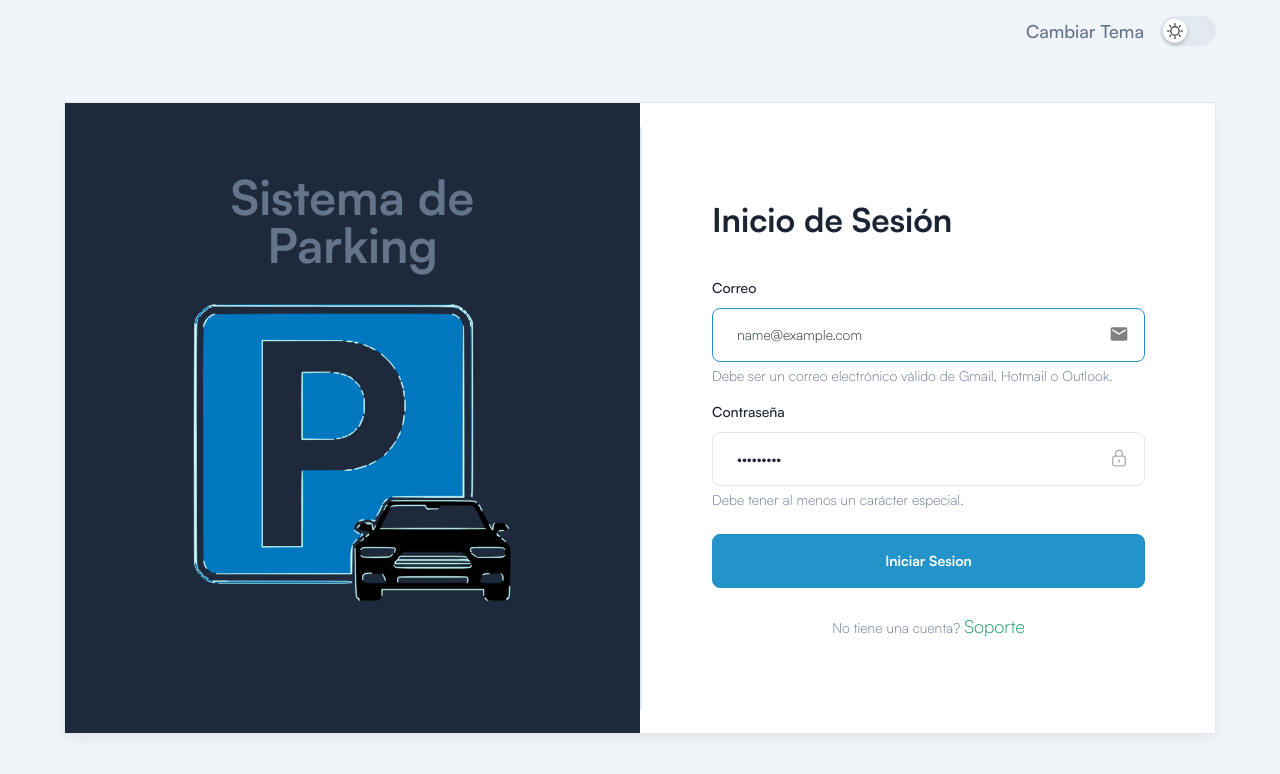
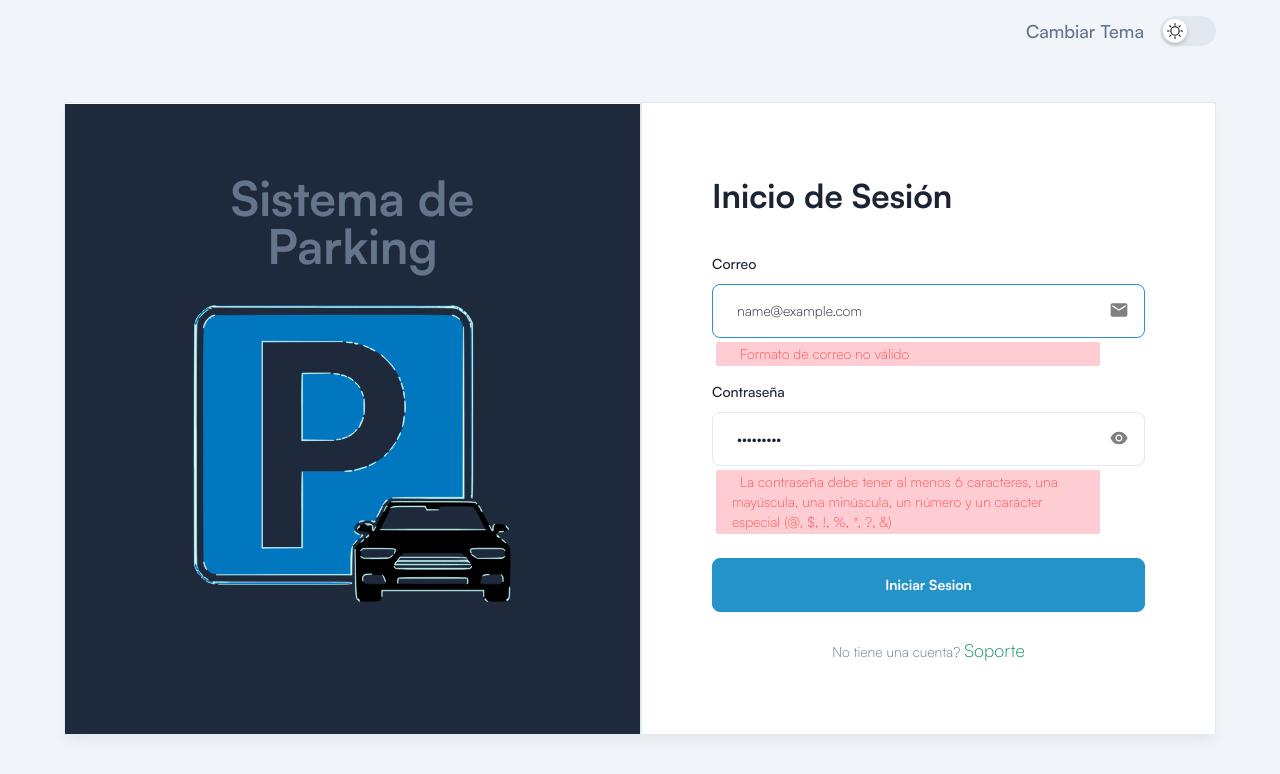
Before and after one commit to arielZarate/ParkingProyectJavaReactV2, a Next.js app in the folder client/: page / in a window 1280 px wide. Both pictures are taken after typing "name@example.com", "Sample123" into the empty fields and a click on the button "Iniciar Sesion". Shown: the top 774 px of the page. Built offline with nearby package versions, Linux system fonts and the light colour scheme; no server answers.

Commit message:
formulario login creado

```diff
--- a/client/package.json
+++ b/client/package.json
@@ -9,7 +9,7 @@
     "lint": "next lint"
   },
   "dependencies": {
-    "@hookform/resolvers": "^3.9.0",
+
     "@types/next-auth": "^3.13.0",
     "apexcharts": "^3.45.2",
     "axios": "^1.7.5",
--- a/client/src/components/FomAuth/SignInForm.tsx
+++ b/client/src/components/FomAuth/SignInForm.tsx
@@ -1,30 +1,30 @@
 "use client";
 
-import React, { FC } from "react";
+import React, { useState } from "react";
 import Link from "next/link";
 import Image from "next/image";
 import { MdEmail } from "react-icons/md";
 import { CiLock } from "react-icons/ci";
+import { AiFillEye, AiFillEyeInvisible } from "react-icons/ai";
+import { useForm } from "react-hook-form";
 
-import { useForm } from "react-hook-form";
-import { zodResolver } from "@hookform/resolvers/zod";
-import LoginSchema from "@/utils/loginSchema";
-import * as z from "zod";
-
-// Definimos el tipo de los datos usando Zod
-type TypeLogin = z.infer<typeof LoginSchema>;
-
+interface LoginType {
+  email: string;
+  password: string;
+}
 const SignInForm: React.FC = () => {
   const {
     register,
     handleSubmit,
     formState: { errors },
-  } = useForm<TypeLogin>({
-    resolver: zodResolver(LoginSchema),
-  });
+  } = useForm<LoginType>();
 
-  //{  resolver: zodResolver(LoginSchema),}
-  const sendLogin = async (data: TypeLogin) => {
+  const [showPassword, setShowPassword] = useState(false); // Estado para mostrar/ocultar contraseña
+
+  const togglePasswordVisibility = () => {
+    setShowPassword(!showPassword);
+  };
+  const sendLogin = async (data: LoginType) => {
     console.log("Datos enviados:", data);
     // Aquí puedes manejar la autenticación con NextAuth
   };
@@ -35,9 +35,6 @@ const SignInForm: React.FC = () => {
         <div className="flex flex-wrap items-center">
           <div className="hidden h-full  bg-slate-800  md:w-1/2  xl:block xl:w-1/2  ">
             <div className="px-26 py-17.5 text-center">
-              {/*  <h2 className="mb-2 text-4xl font-bold text-primary">
-                Inicio de Sesión
-              </h2> */}
               <h1 className=" text-5xl font-semibold  hover:text-secondary">
                 Sistema de Parking
               </h1>
@@ -77,16 +74,25 @@ const SignInForm: React.FC = () => {
                       type="email"
                       placeholder="Ingrese su correo"
                       className="w-full rounded-lg border border-stroke bg-transparent py-4 pl-6 pr-10 text-black outline-none focus:border-secondary focus-visible:shadow-none dark:border-form-strokedark dark:bg-form-input dark:text-white dark:focus:border-secondary"
-                      {...register("email")}
+                      {...register("email", {
+                        required: "El email es requerido",
+                        pattern: {
+                          value:
+                            /^[a-zA-Z0-9._%+-]+@(gmail\.com|hotmail\.com|outlook\.com)$/,
+                          message: "Formato de correo no válido",
+                        },
+                      })}
                     />
 
                     <span className="absolute right-4 top-4">
                       <MdEmail size={20} color="gray" />
                     </span>
+                    {errors.email && (
+                      <p className="m-1 w-96 rounded-sm bg-rose-200 px-4 py-0.5 text-red">
+                        <span className="px-2"> {errors.email.message}</span>
+                      </p>
+                    )}
                   </div>
-                  {errors.email && (
-                    <p className="text-red-500 mt-1">{errors.email.message}</p>
-                  )}
                 </div>
 
                 <div className="mb-6">
@@ -95,32 +101,45 @@ const SignInForm: React.FC = () => {
                   </label>
                   <div className="relative">
                     <input
-                      type="password"
+                      type={showPassword ? "text" : "password"}
                       placeholder="Debe tener min 8 caracteres , 1 Mayuscula y un caracter especial"
                       className="w-full rounded-lg border border-stroke bg-transparent py-4 pl-6 pr-10 text-black outline-none focus:border-secondary focus-visible:shadow-none dark:border-form-strokedark dark:bg-form-input dark:text-white dark:focus:border-secondary"
-                      {...register("password")}
+                      {...register("password", {
+                        required: "La contraseña es requerida",
+                        pattern: {
+                          value:
+                            /^(?=.*[A-Z])(?=.*[a-z])(?=.*\d)(?=.*[@$!%*?&])[A-Za-z\d@$!%*?&]{6,}$/,
+                          message:
+                            "La contraseña debe tener al menos 6 caracteres, una mayúscula, una minúscula, un número y un carácter especial (@, $, !, %, *, ?, &)",
+                        },
+                      })}
                     />
 
-                    <span className="absolute right-4 top-4">
-                      <CiLock size={20} color="gray" />
+                    <span
+                      className="absolute right-4 top-4 cursor-pointer"
+                      onClick={togglePasswordVisibility} // Evento para alternar la visibilidad de la contraseña
+                    >
+                      {showPassword ? (
+                        <AiFillEyeInvisible size={20} color="gray" />
+                      ) : (
+                        <AiFillEye size={20} color="gray" />
+                      )}
                     </span>
-                  </div>
                     {errors.password && (
-                    <p className="text-red-500 mt-1">
-                      {errors.password.message}
+                      <p className="m-1 w-96 rounded-sm bg-rose-200 px-4 py-0.5 text-red">
+                        <span className="px-2"> {errors.password.message}</span>
                       </p>
                     )}
                   </div>
+                </div>
 
-                <div>
-                  <Link href={"#"} className="mb-5">
+                <div className="mb-5">
                   <button
                     type="submit"
                     className="w-full cursor-pointer rounded-lg border border-secondary bg-secondary p-4 font-bold text-white transition hover:bg-opacity-90"
                   >
                     Iniciar Sesion
                   </button>
-                  </Link>
                 </div>
 
                 {/*
--- a/client/src/context/auth/AuthProviders.tsx
+++ b/client/src/context/auth/AuthProviders.tsx
@@ -7,20 +7,21 @@ export const AuthContext = createContext<IAuthContextType | undefined>(
 );
 
 const AuthProvider = ({ children }: { children: ReactNode }) => {
-  const { data: session, status } = useSession(); //hook de nextAuth
+  // const { data: session, status } = useSession(); //hook de nextAuth
   const [user, setUser] = useState<any>(null);
 
   //hook que se carga y setea dependiendo de la session
-  useEffect(() => {
+
+  /*
+    useEffect(() => {
     if (session) {
       setUser(session.user);
     }
   }, [session]);
 
+  */
   return (
-    <AuthContext.Provider value={{ user, status }}>
-      {children}
-    </AuthContext.Provider>
+    <AuthContext.Provider value={{ user }}>{children}</AuthContext.Provider>
   );
 };
 
--- a/client/src/interfaces/IAuthContextType.ts
+++ b/client/src/interfaces/IAuthContextType.ts
@@ -2,7 +2,7 @@ import AUTH_STATUS from "@/enum/authStatus";
 
 interface IAuthContextType {
   user: any; //ver esto
-  status: AUTH_STATUS;
+  //status: AUTH_STATUS;
 }
 
 export default IAuthContextType;
```
Also changed, not shown: client/src/app/api/auth/[...nextauth]/route.ts (+5 -2 lines), client/src/app/layout.tsx (+3 -4 lines), 1 other file (tests, documents, lock files or other folders). Lines whose indentation alone changed are shown as unchanged.
